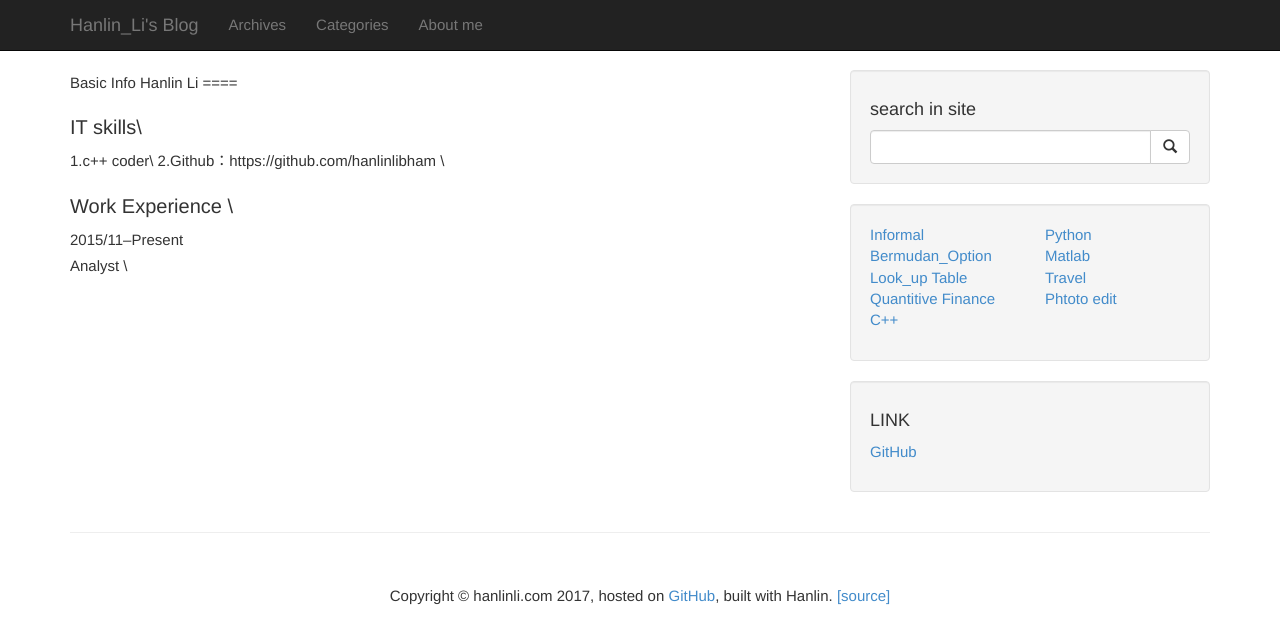
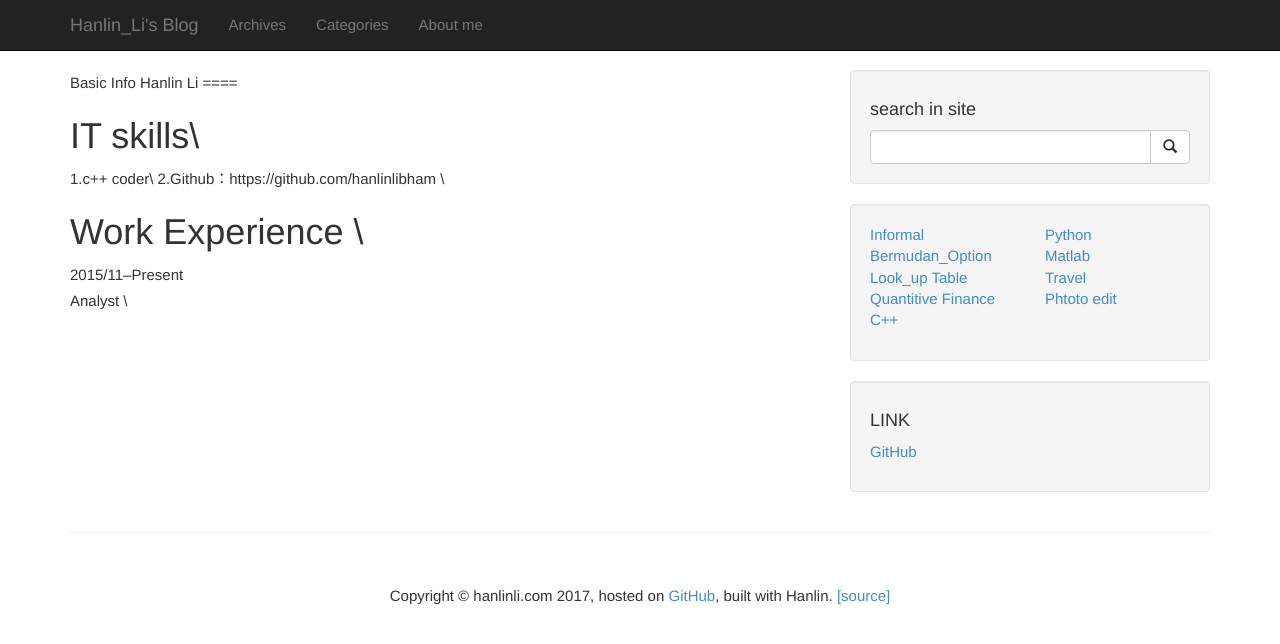
Before and after one commit to hanlinlibham/hanlinlibham.github.io, a Jekyll site: the page built from about.md, in a window 1280 px wide. Shown: the top 644 px of the page. Built offline with Jekyll 4.4.1, drawn with Linux system fonts in a browser that asks for light colours; Markdown is read by kramdown in place of the engine named in the settings.

```diff
--- a/about.md
+++ b/about.md
@@ -7,10 +7,10 @@ Basic Info
 Hanlin Li
 ====
 
-##IT skills\
+#IT skills\
 1.c++ coder\
 2.Github：https://github.com/hanlinlibham \
 
-##Work Experience \
+#Work Experience \
 2015/11--Present  \
 Analyst \
```
